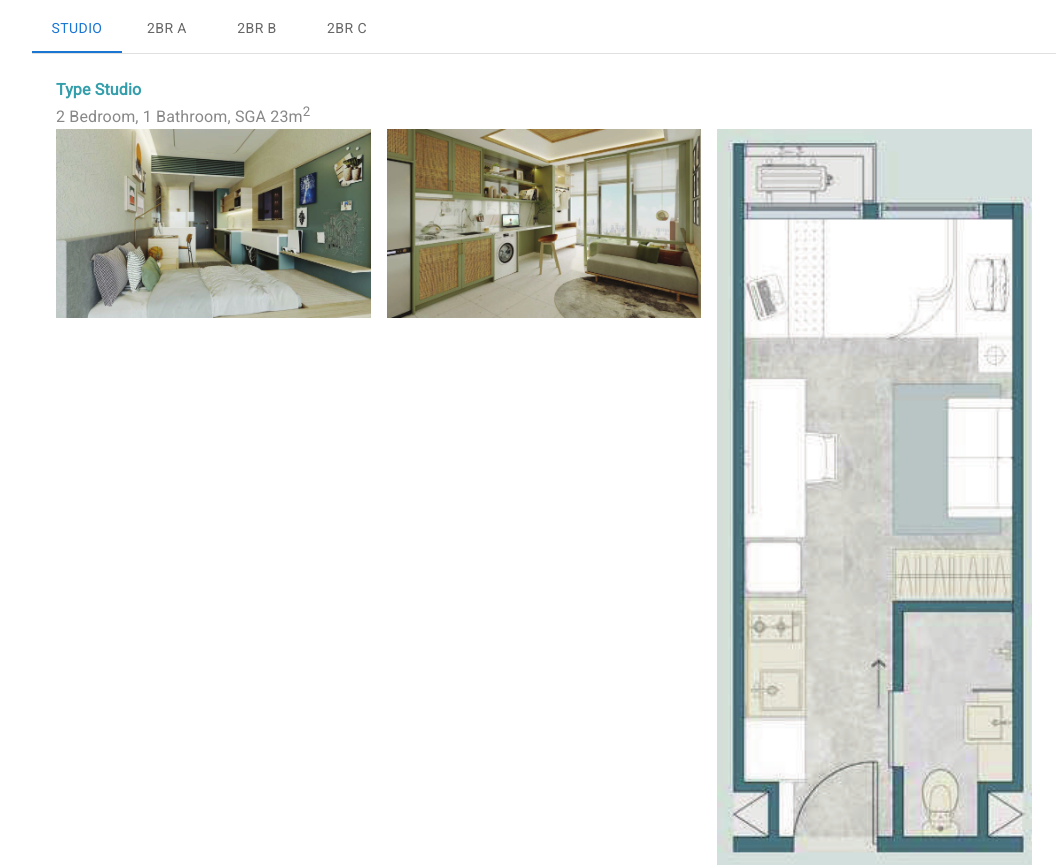
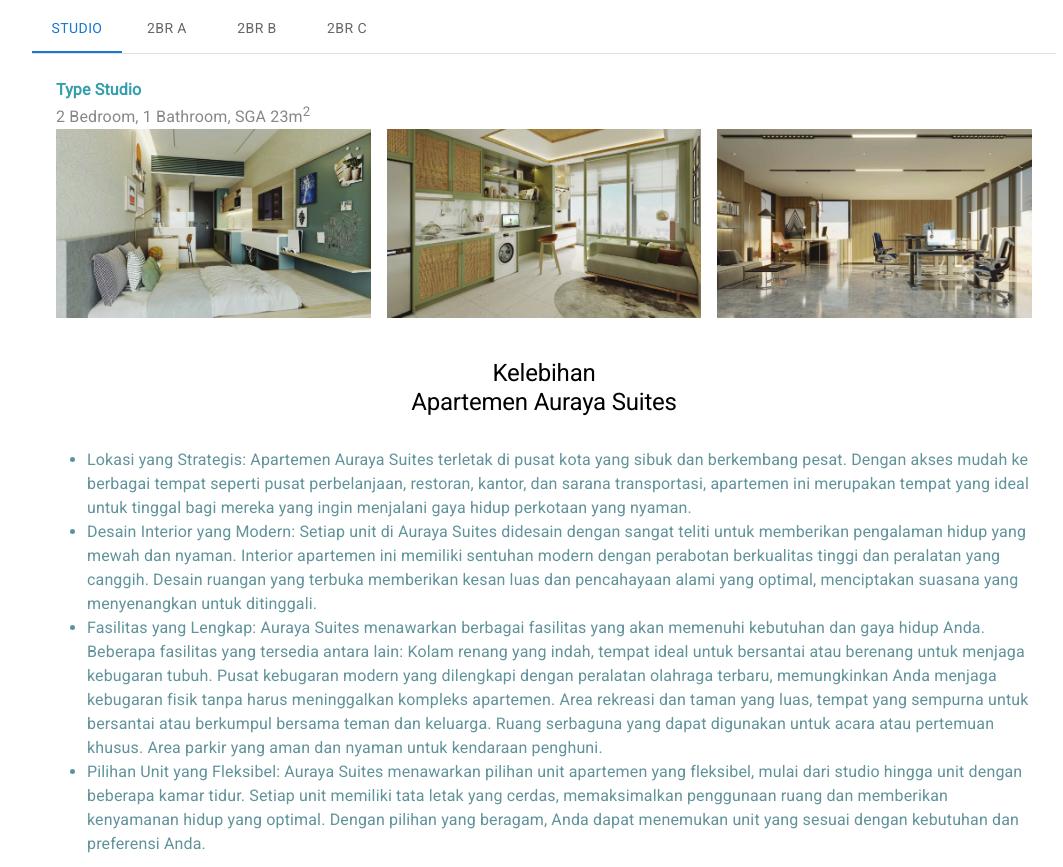
Before and after one commit to kelivdc/auraya, a Next.js app: page / in a window 1280 px wide. Shown: the part 2720-3587 px from the top of the page, without its empty margins (96-1159 px from the left). Built offline with nearby package versions, Linux system fonts and the light colour scheme.

Commit message:
Ganti gambar studio denah yg burrem

```diff
--- a/components/Unit.js
+++ b/components/Unit.js
@@ -78,7 +78,7 @@
             </Grid>
             <Grid item xs={12} md={4}>
               <Image
-                src="/studio3.png"
+                src="/studio4.png"
                 width={509}
                 height={651}
                 layout="responsive"
```
Also changed, not shown: public/studio4.png (added).
